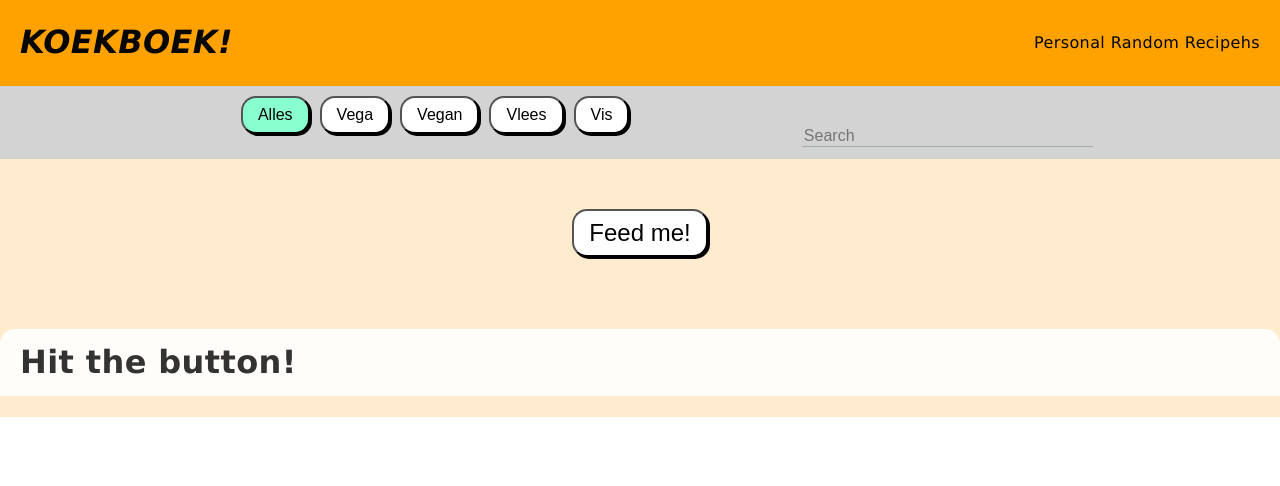
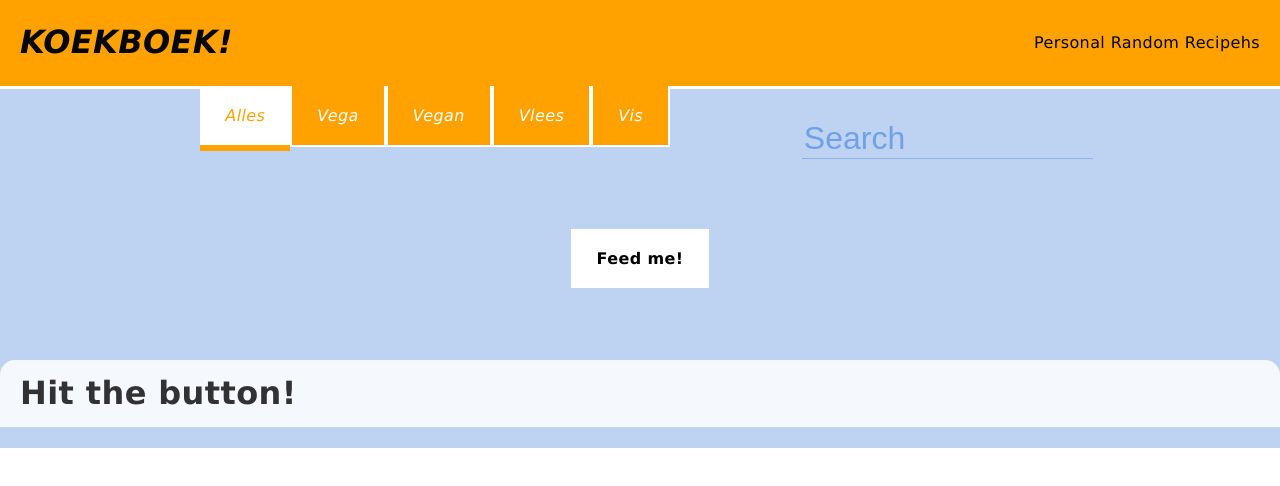
Before and after one commit to arejasverduras/KookBoek-React, a React (Create React App) app: page / in a window 1280 px wide. Shown: the top 486 px of the page. Built offline with nearby package versions, Linux system fonts and the light colour scheme.

Commit message:
style search & filters

```diff
--- a/src/App.css
+++ b/src/App.css
@@ -1,22 +1,25 @@
 .App {
   text-align: center;
   color: rgba(0, 0, 0, 0.8);
-  background-color:blanchedalmond;
+  background-color: rgba(131, 171, 231, 0.523);
   letter-spacing: 0.4px;
   line-height: 1.7em;
   font-family:Verdana, Geneva, Tahoma, sans-serif;
   font-size: 16px;
 }
 
+/* Filters, Feed me!, Reload */
 button {
-  padding: 8px 15px;
-  border-radius: 15px;
-  font-size: 1.5em;
+  padding: 20px 25px;
+  border: none;
+  font-size: 16px;
   background-color: white;
+  font-weight: bold;
   color: black;
-  box-shadow: black 2px 2px;
   margin: 50px auto;
-  /* transition: all 200ms; */
+  font-family:Verdana, Geneva, Tahoma, sans-serif;
+  letter-spacing: 0.4px;
+
 }
 
 button:hover {
@@ -38,9 +41,40 @@ a {
   text-decoration: none;
 }
 
+.voorkeurButton {
+  background-color: rgb(255, 162, 0);
+  margin: 0px;
+  font-size: 1em;
+  font-style: italic;
+  font-weight: normal;
+  border: 2px solid white;
+  border-top: none;
+  color: white;
+}
+
+.voorkeurButton:hover {
+  background-color: white;
+  color:black;
+  box-shadow: none;
+  border: none;
+  top: 0;
+  left:0;
+}
+
+.voorkeurButton.active {
+  background-color: white;
+  color: rgb(255, 162, 0);
+  border:none;
+  border-bottom: 6px solid rgb(255, 162, 0);
+  /* position: relative;
+  top: 4px; */
+}
+
+/* Reload Button */
 .secondaryButton {
   background-color: rgb(255, 162, 0);
 }
+
 
 /* Header */
 
@@ -51,7 +85,8 @@ a {
   justify-content: space-between;
   align-items: center;
   padding: 8px 20px;
-  box-shadow: rgb(252, 227, 0) 5px 5px;
+  border-bottom: 3px solid white;
+  z-index: 0;
 }
 
 #headerTitle {
@@ -62,9 +97,8 @@ a {
 
 /* Recipehs page */
 .recipehHeader {
-  background-color: lightgray;
+  /* background-color: rgba(131, 171, 231, 0.523); */
   width: 100%;
-
 }
 
 .recipehHeaderItemsContainer {
@@ -73,50 +107,41 @@ a {
   display: flex;
   flex-wrap: wrap;
   justify-content: space-around;
-  padding: 10px;
-
+  padding-bottom: 20px;
 }
 
 /* Filters */
-
 .Filters {
   width: 100%;
-  /* justify-content: center; */
-
+  /* display:flex;
+  justify-content: space-between; */
+  margin-top: -3px;
 }
 
-.voorkeurButton {
-  margin: 0px 5px;
-  font-size: 1em;
-}
-
-.voorkeurButton.active {
-  background-color: rgb(137, 255, 208);
-}
-
-
 /* Search */
-
 .search {
   width: 100%;
 }
 
 .searchBar input {
-  background-color: lightgray;
+  background-color: transparent;
   border: none;
-  color: black;
-  font-size: 1em;
+  color: white;
+  font-size: 2em;
   width: 70%;
-  border-bottom: 1px solid rgba(47, 79, 79, 0.294);
+  border-bottom: 1px solid rgba(131, 171, 231, 0.8);
   margin-top: 30px;
   transition: all 50ms;
 }
 
+.searchBar input::placeholder {
+  color: rgba(93, 147, 227, 0.806);
+}
+
 .searchBar input:focus {
   outline: none;
-  font-size: 1.5em;
-  border-bottom: 1px solid darkslategray;
-
+  font-size: 3em;
+  border-bottom: 3px solid rgba(131, 171, 231, 0.8);
 }
 
 @media screen and (min-width: 680px) {
@@ -126,6 +151,7 @@ a {
 
   .Filters {
     width: 60%;
+    justify-content: center;
   }
 }
 
@@ -133,7 +159,6 @@ a {
 
 .searchResult {
   margin: 0 auto;
-  background-color: lightgray;
 }
 
 .searchResult h2 {
@@ -150,15 +175,11 @@ a {
 
 }
 
-
-
 /* RecipehTile (favoriteList, SearchResult, VisitedList */
 .recipehTile {
   margin: 10px;
-  border: 1px solid black;
   border-radius: 15px;
   padding: 10px;
-  box-shadow: black 5px 5px;
 }
 
 .searchResult .resultList .recipehTile {
@@ -173,15 +194,12 @@ a {
   margin-top: 100px;
   margin: 0 auto;
   padding: 1px;
-  /* border: 1px solid rgba(0, 0, 0, 0.203); */
   box-shadow: rgba(131, 171, 231, 0.138) 2px 1px;
   background-color: rgba(131, 171, 231, 0.523);
 }
 
 .showHideFavoritesClosed {
-  /* background-color: white; */
   padding: 10px;
-  /* border: 2px solid white; */
   width: 300px;
   border-radius: 15px;
   margin: 20px auto;
@@ -207,8 +225,6 @@ a {
 .favoritesList .recipehTile {
   width: 40%;
   max-height: 150px;
-  border: none;
-  box-shadow: none;
   display:flex;
   flex-direction: column;
   align-items: flex-end;
@@ -221,6 +237,7 @@ a {
   }
 }
 
+/* Title in recipehTile */
 .recipehTile h3 {
   width: 100%;
   padding: 10px;
@@ -287,17 +304,13 @@ a {
 
 .recipeh {
   max-width: 1024px;
-  border: 1px solid black;
+  border: 1px solid rgba(131, 171, 231, 0.523);
   border-radius: 15px;
-  box-shadow: black 5px 5px;
+  box-shadow: rgba(131, 171, 231, 0.228) 4px 5px;
   margin: 0 auto;
   padding-bottom: 50px;
+  background-color: rgba(255, 255, 255, 0.85);
 }
-
-/* .recipeh img {
-  max-height: 400px;
-  max-width: 400px;
-} */
 
 .recipehTopSection {
   height: 500px;
@@ -307,18 +320,14 @@ a {
   background-position: center;
   background-size: cover;
   background-repeat: no-repeat;
+  border-top-left-radius: 15px;
   border-top-right-radius: 15px;
   margin-bottom: -100px;
 }
 
-.CurrentRecipehFavoritesButton {
-
-}
-
 #recipehTitle {
-  /* max-width: 50%; */
   text-align: left;
-  background-color: rgba(255, 255, 255, 0.9);
+  background-color: rgba(255, 255, 255, 0.85);
   padding: 20px;
   z-index:2;
   border-radius: 15px 15px 0 0;
@@ -327,6 +336,8 @@ a {
 .recipehTextContainer {
   text-align: left;
   padding: 20px;
+  background-color: rgba(131, 171, 231, 0.123);
+
 }
 
 .recipehMetaList {
@@ -345,9 +356,9 @@ a {
   }
 
   .recipehInstructionSection {
-    /* display: block; */
     margin-left: 40px;
     max-width: 50%;
+
   }
 }
 
@@ -360,6 +371,13 @@ a {
 .recipehIngredientsList li {
   padding: 5px;
   color: rgba(0, 0, 0, 0.65);
+}
+
+.recipehInstructionSection {
+  background-color: white;
+  padding: 20px;
+  border-radius: 15px;
+  box-shadow: rgba(131, 171, 231, 0.228) 4px 5px;
 }
 
 .recipehInstructionList {
--- a/src/components/Recipehs/RecipehHeader/Search/SearchResult/SearchResult.tsx
+++ b/src/components/Recipehs/RecipehHeader/Search/SearchResult/SearchResult.tsx
@@ -28,7 +28,7 @@ export const SearchResult = () => {
     if (searchTerm !== ""){
         return (
             <div className="searchResult">
-                <h2>Recipehs for {searchTerm}</h2>
+                {/* <h2>Recipehs for {searchTerm}</h2> */}
                 <ul className="resultList">
                     {result}
                 </ul>
```
